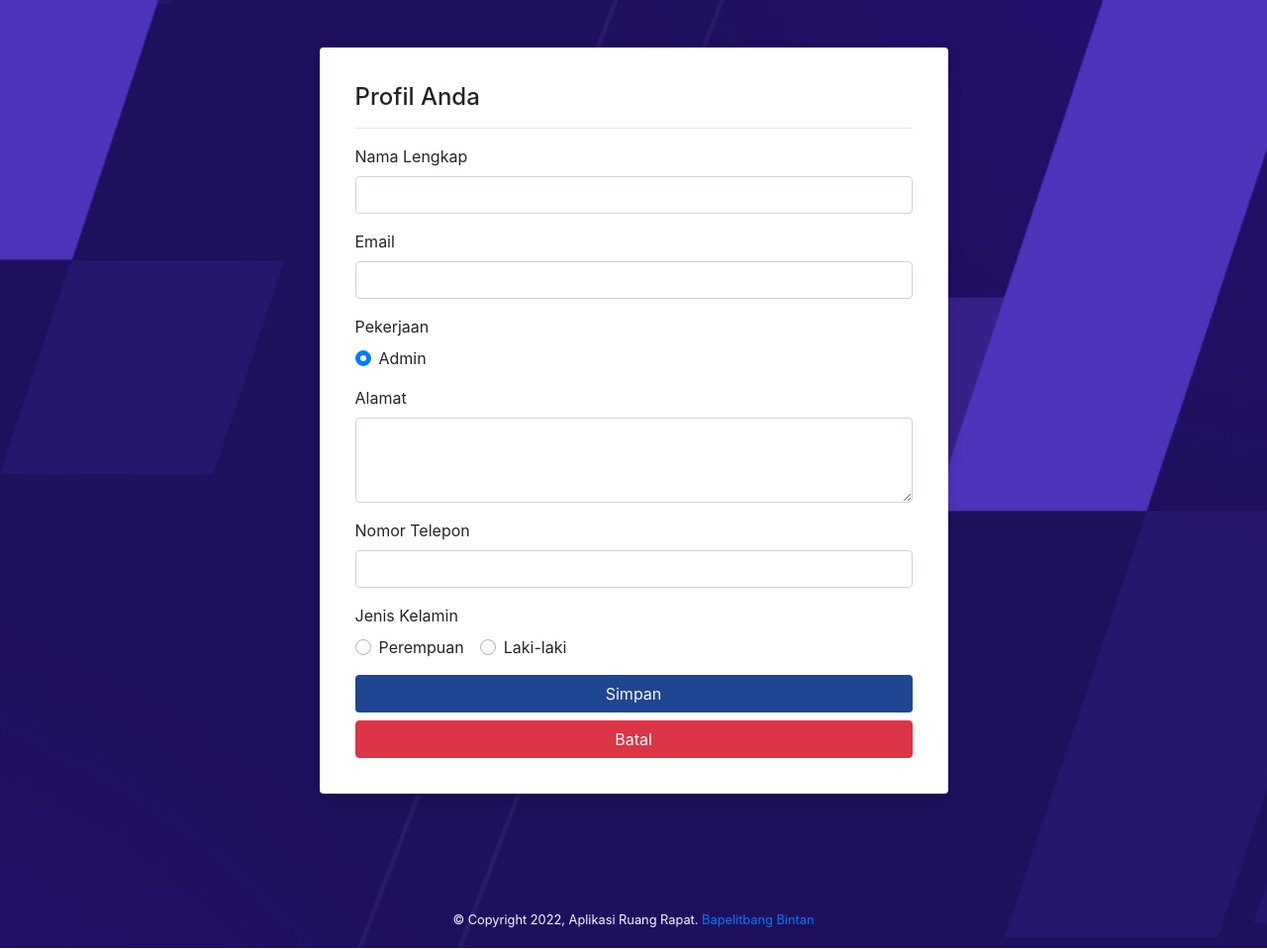
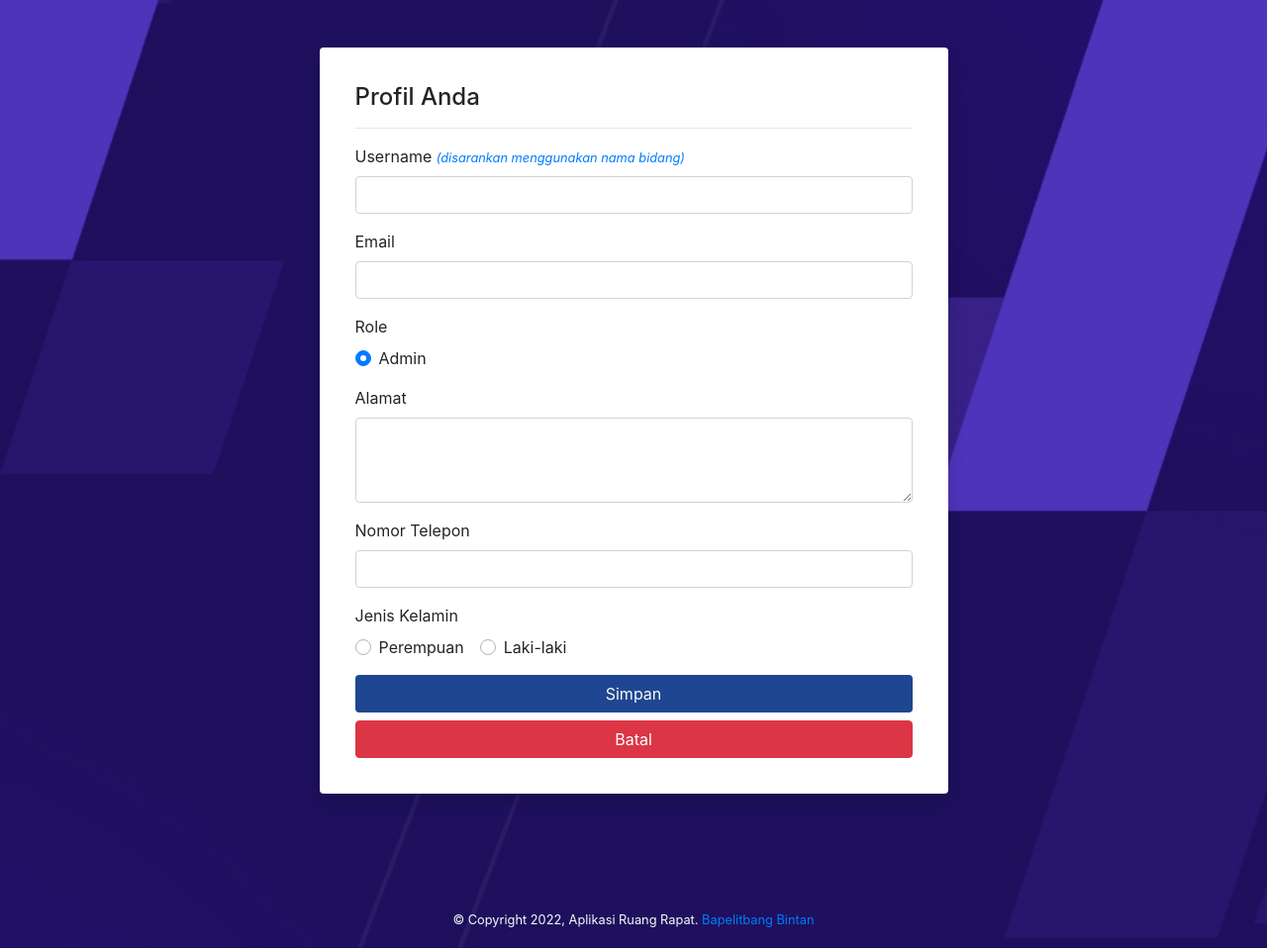
Before and after one commit to reynlldi/E-Rapat, a PHP site: page /tcpdf/index.php?p=adminProfile in a window 1280 px wide. Shown: the whole page at 99% size. Run offline with PHP 8.4, Linux system fonts and the light colour scheme; data comes from the database, SQL or seed files in the repository; some libraries are stand-ins or nearby versions.

Commit message:
Memperbaiki form

```diff
--- a/pages/adminProfile.php
+++ b/pages/adminProfile.php
@@ -117,7 +117,8 @@
                   <form action="" autocomplete="off" method="POST">
 
                     <div class="form-group">
-                      <label for="fullName">Nama Lengkap</label>
+                      <label for="fullName">Username <small class="text-primary"><i>(disarankan menggunakan nama
+                            bidang)</i></small></label>
                       <input type="text" class="form-control" name="fullname" id="fullName"
                         value="<?php echo $objRegister->nama; ?>">
                     </div>
@@ -144,7 +145,7 @@
 
                     <!-- Pekerjaan/Role -->
                     <div class="form-group mt-2">
-                      <label for="pekerjaan">Pekerjaan</label></br>
+                      <label for="pekerjaan">Role</label></br>
                       <div class="custom-control custom-radio custom-control-inline">
                         <input type="radio" id="roleDosen" name="pekerjaan" class="custom-control-input" checked
                           value="Admin">
```
